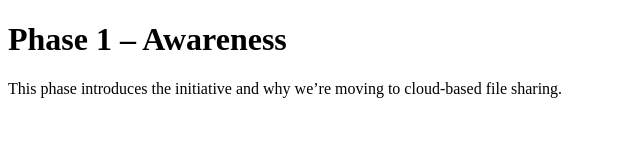
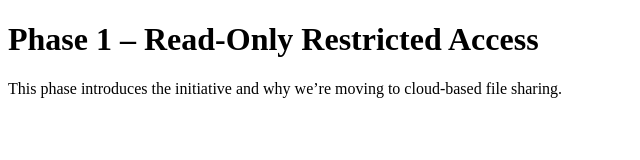
Before and after one commit to kdestro/SSC_FileShare, a plain HTML site: page phase1/index.html in a window 1280 px wide. Shown: the whole page, without its empty margins (0-640 px from the left). Drawn offline with Linux system fonts and the light colour scheme.

Commit message:
Update index.html

```diff
--- a/phase1/index.html
+++ b/phase1/index.html
@@ -2,7 +2,7 @@
 <html>
 <head><title>Phase 1 – Read-Only Restricted Access</title></head>
 <body>
-  <h1>Phase 1 – Awareness</h1>
+  <h1>Phase 1 – Read-Only Restricted Access</h1>
   <p>This phase introduces the initiative and why we’re moving to cloud-based file sharing.</p>
 </body>
 </html>
```
